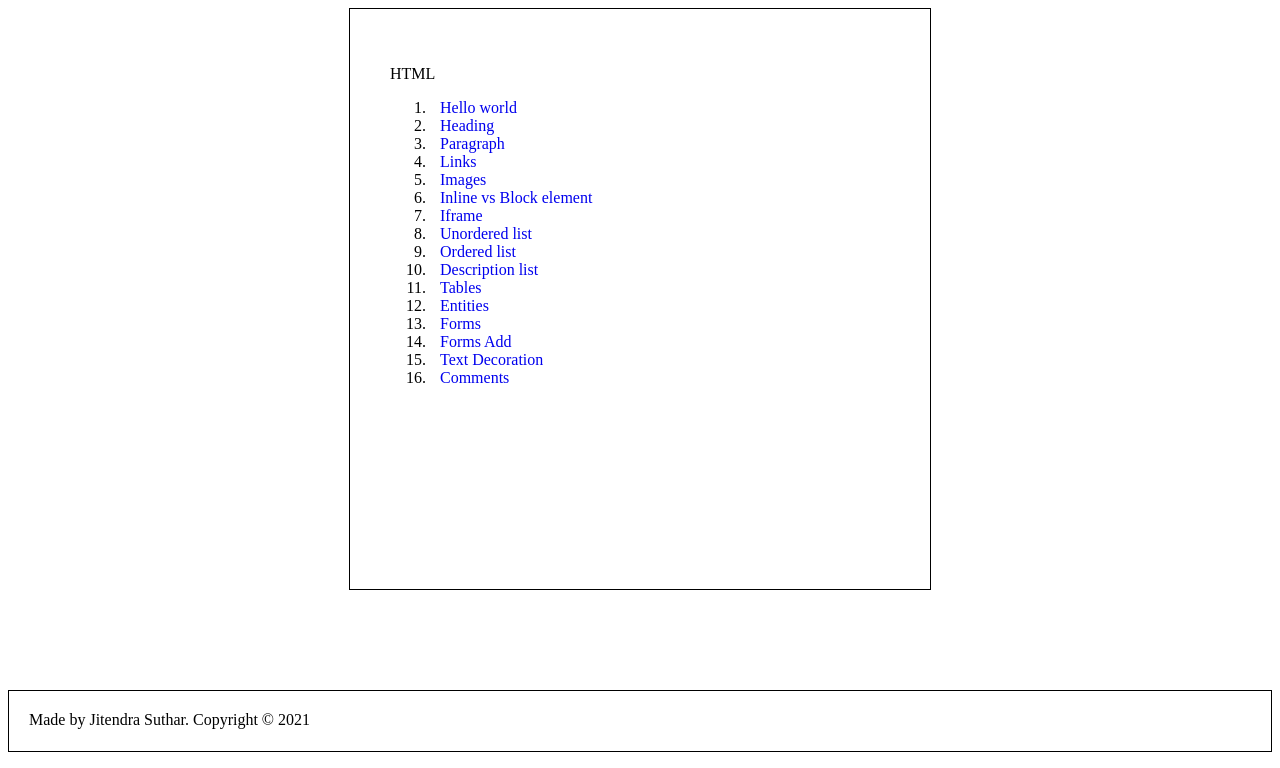
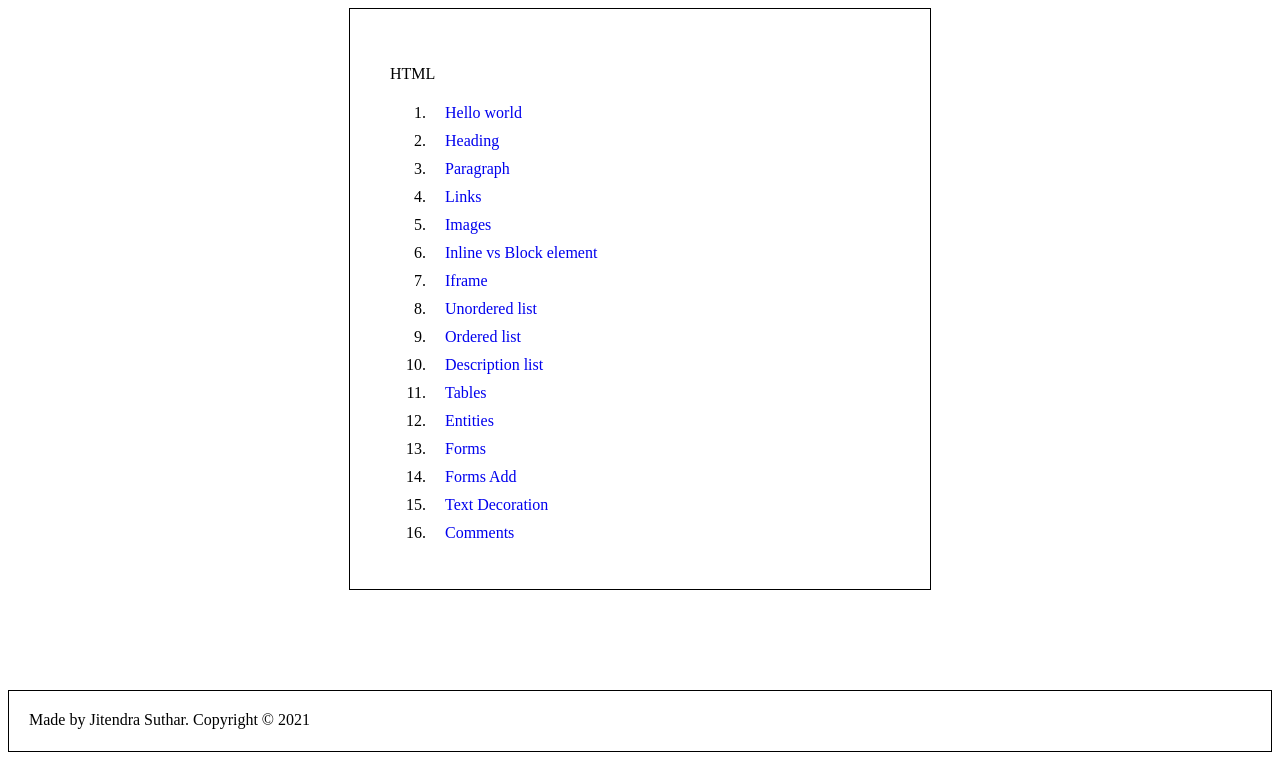
Before and after one commit to jitendrasuthar1998/htmlpractice.github.io, a plain HTML site: page index.html in a window 1280 px wide. Drawn offline with Linux system fonts and the light colour scheme.

Commit message:
Update index.html

```diff
--- a/index.html
+++ b/index.html
@@ -12,6 +12,10 @@
         height: 20px;
         margin-top: 100px;
         padding: 20px;
+        }
+
+        .ordered ol li{
+            padding: 5px;
         }
     </style>
 
```
